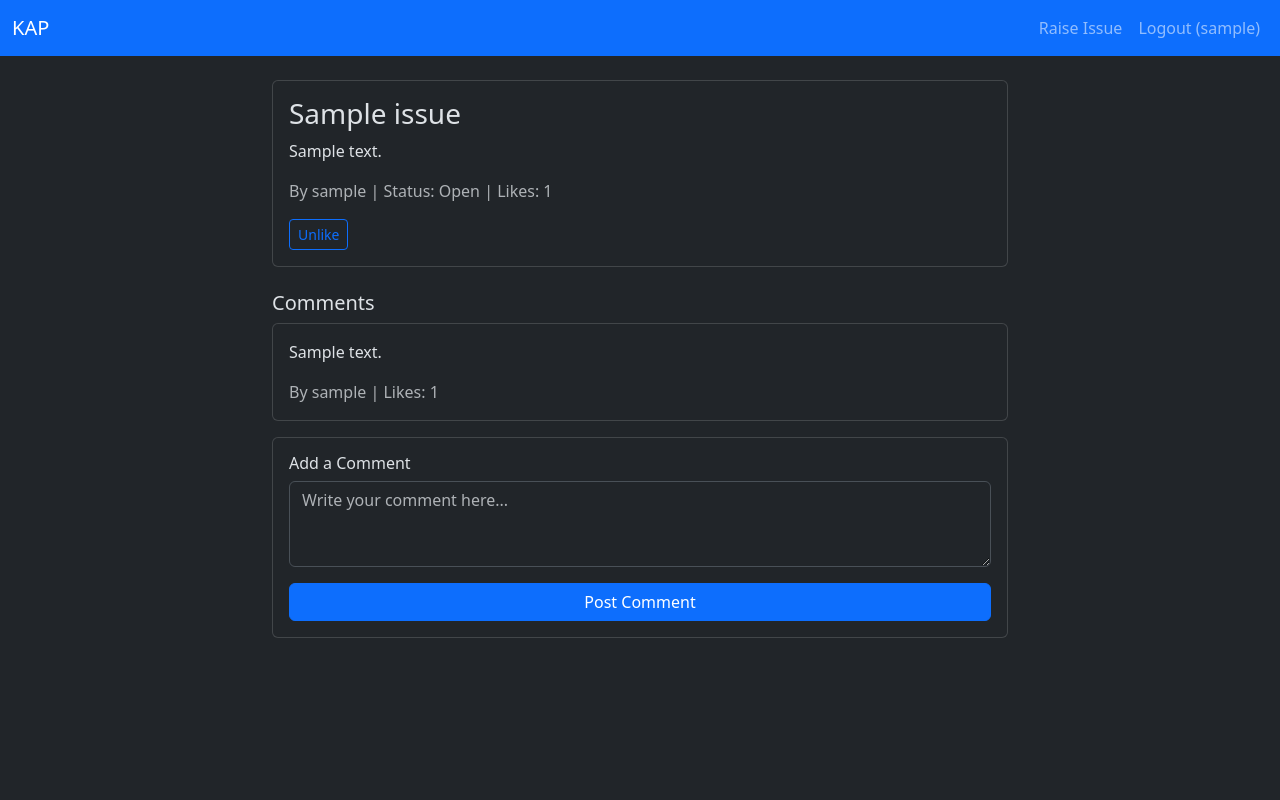
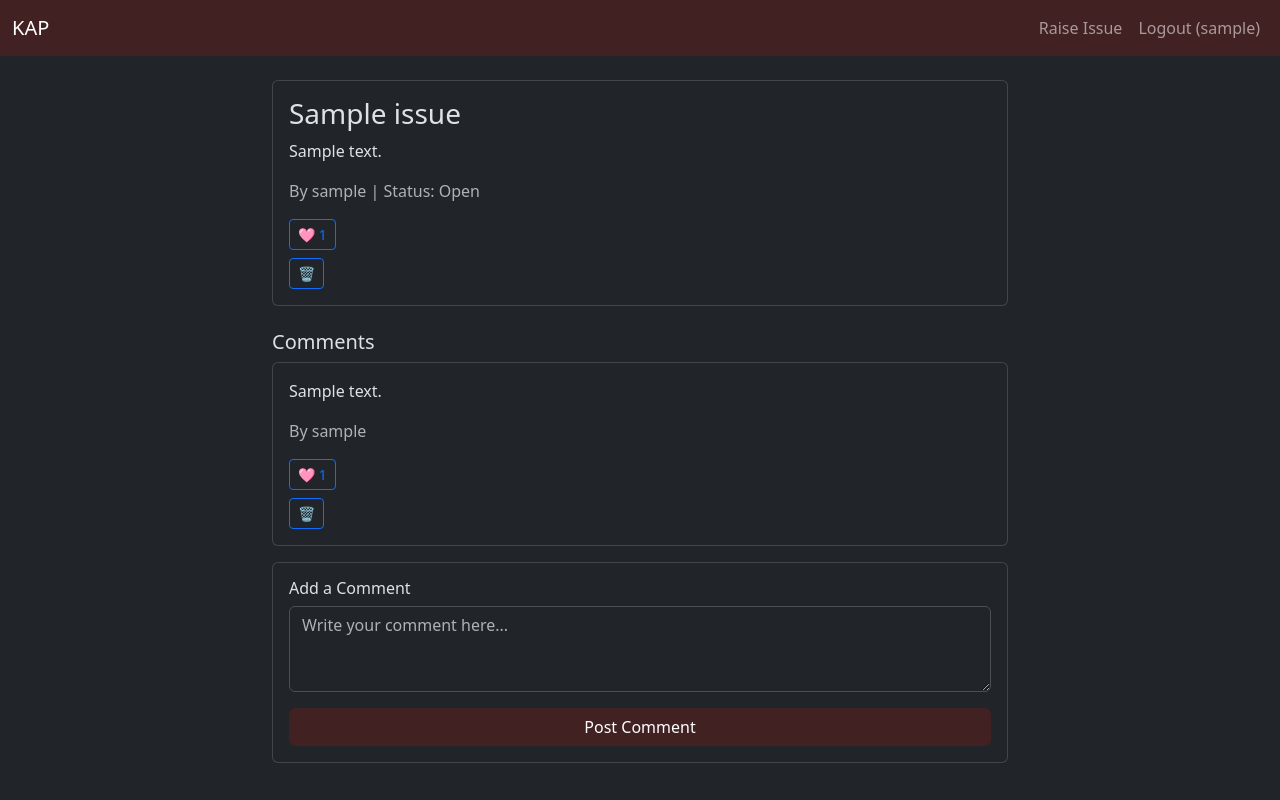
Before and after one commit to idknow94/KAP, a Django app: page /issue/1/ in a window 1280 px wide. Run offline with Django 5.2, Linux system fonts and the light colour scheme; a user stored in the database is signed in; tables that the repository leaves empty hold one stand-in row (values such as "Sample post").

Commit message:
Added alot

```diff
--- a/KAP/KAP/urls.py
+++ b/KAP/KAP/urls.py
@@ -16,9 +16,13 @@ Including another URLconf
 """
 from django.contrib import admin
 from django.urls import path, include
+from issues.views import CampionSignupView, login_view
+from django.contrib.auth.views import LogoutView
 
 urlpatterns = [
     path('admin/', admin.site.urls),
-    path('users/', include('django.contrib.auth.urls')),
+    path('users/login/', login_view, name='login'),
+    path('users/logout/', LogoutView.as_view(next_page='/'), name='logout'),
+    path('signup/', CampionSignupView.as_view(), name='signup'),
     path('', include('issues.urls'))
 ]
--- a/KAP/issues/forms.py
+++ b/KAP/issues/forms.py
@@ -1,5 +1,21 @@
 from django import forms
 from .models import Issue, Comment
+from django.contrib.auth.forms import AuthenticationForm
+from django.core.exceptions import ValidationError
+from django.contrib.auth.forms import UserCreationForm
+from django.contrib.auth.models import User
+
+
+class CampionSignupForm(UserCreationForm):
+    def clean_email(self):
+        email = self.cleaned_data.get('email')
+        if not email.endswith('@campion.edu.gr'):
+            raise ValidationError("Only @campion.edu.gr emails are allowed.")
+        return email
+
+    class Meta:
+        model = User
+        fields = ['username', 'email']
 
 
 class IssueForm(forms.ModelForm):
--- a/KAP/issues/urls.py
+++ b/KAP/issues/urls.py
@@ -9,7 +9,11 @@ urlpatterns = [
          name='issue_create'),  # Raise new issue
     path('issue/<int:issue_id>/like/', views.issue_like_toggle,
          name='issue_like_toggle'),  # Like/Unlike
-    path('signup/', views.signup_view, name='signup'),  # Sign up
+    path('issue/<int:issue_id>/delete', views.issue_delete, name='issue_delete'),
+    path('comment/<int:comment_id>/delete',
+         views.comment_delete, name='comment_delete'),
+    path('comment/<int:comment_id>/like/', views.comment_like_toggle,
+         name='comment_like_toggle'),  # Like/Unlike
     path('comment/<int:issue_id>/add/', views.add_comment,
          name='add_comment'),  # Add comment
 ]
--- a/KAP/issues/views.py
+++ b/KAP/issues/views.py
@@ -2,9 +2,17 @@ from django.shortcuts import render, redirect, get_object_or_404
 from django.contrib.auth.forms import UserCreationForm, AuthenticationForm
 from django.contrib.auth import login
 from django.contrib.auth.decorators import login_required
-
+from django.urls import reverse_lazy
 from .forms import IssueForm, CommentForm
 from .models import Issue, Comment
+from django.views.generic import CreateView
+from .forms import CampionSignupForm
+
+
+class CampionSignupView(CreateView):
+    template_name = 'registration/signup.html'
+    form_class = CampionSignupForm
+    success_url = reverse_lazy('login')
 
 # Signup view
 
@@ -121,3 +129,39 @@ def issue_like_toggle(request, issue_id):
     if referer:
         return redirect(referer)
     return redirect('issue_detail', issue_id=issue.id)
+
+
+@login_required
+def comment_like_toggle(request, comment_id):
+    comment = get_object_or_404(Comment, id=comment_id)
+
+    if request.user in comment.likes.all():
+        comment.likes.remove(request.user)
+    else:
+        comment.likes.add(request.user)
+
+    # Redirect back to the referring page (list or detail)
+    referer = request.META.get('HTTP_REFERER')
+    if referer:
+        return redirect(referer)
+    return redirect('issue_detail', comment_id=comment.id)
+
+
+@login_required
+def issue_delete(request, issue_id):
+    issue = get_object_or_404(Issue, id=issue_id)
+
+    if request.user.id == issue.author.id:
+        issue.delete()
+
+    return redirect('home')
+
+
+@login_required
+def comment_delete(request, comment_id):
+    comment = get_object_or_404(Comment, id=comment_id)
+    issue_id = comment.issue.id
+    if request.user.id == comment.author.id:
+        comment.delete()
+
+    return redirect('issue', issue_id)
--- a/KAP/static/css/style.css
+++ b/KAP/static/css/style.css
@@ -0,0 +1,10 @@
+:root {
+  --bs-primary: #412121; /* Replace with your color (e.g., Campion blue/purple) */
+}
+.btn-primary {
+  background-color: var(--bs-primary);
+  border-color: var(--bs-primary);
+}
+.navbar.bg-primary {
+  background-color: var(--bs-primary) !important;
+}
--- a/KAP/templates/base.html
+++ b/KAP/templates/base.html
@@ -10,6 +10,19 @@
 
     <link rel="stylesheet" href="{% static 'css/style.css' %}">
 </head>
+<!-- <style>
+:root {
+  --bs-primary: #5b28e7; /* Replace with your color (e.g., Campion blue/purple) */
+  --bs-primary-rgb: 91, 40, 231;
+}
+.btn-primary {
+  background-color: var(--bs-primary);
+  border-color: var(--bs-primary);
+}
+.navbar.bg-primary {
+  background-color: var(--bs-primary) !important;
+}
+</style> -->
 <body>
     {% include 'navbar.html' %}
 
--- a/KAP/templates/issues/issue_detail.html
+++ b/KAP/templates/issues/issue_detail.html
@@ -11,16 +11,24 @@
                 <h3 class="card-title">{{ issue.title }}</h3>
                 <p class="card-text">{{ issue.description }}</p>
                 <p class="text-muted">
-                    By {{ issue.author.username }} | Status: {{ issue.get_status_display }} | Likes: {{ issue.total_likes }}
+                    By {{ issue.author.username }} | Status: {{ issue.get_status_display }}
                 </p>
 
                 {% if user.is_authenticated %}
                     <form method="post" action="{% url 'issue_like_toggle' issue.id %}">
                         {% csrf_token %}
                         <button type="submit" class="btn btn-outline-primary btn-sm">
-                            {% if user in issue.likes.all %}Unlike{% else %}Like{% endif %}
+                            {% if user in issue.likes.all %}🩷{% else %}🤍{% endif %} {{ issue.total_likes }}
                         </button>
                     </form>
+                    {% if user.id == issue.author.id %}
+                    <form method="post" action="{% url 'issue_delete' issue.id %}" class="mt-2">
+                        {% csrf_token %}
+                        <button type="submit" class="btn btn-outline-primary btn-sm">
+                            🗑️
+                        </button>
+                    </form>
+                    {% endif %}
                 {% endif %}
             </div>
         </div>
@@ -31,7 +39,24 @@
             <div class="card mb-2">
                 <div class="card-body">
                     <p>{{ comment.text }}</p>
-                    <p class="text-muted mb-0">By {{ comment.author.username }} | Likes: {{ comment.total_likes }}</p>
+                    <p class="text-muted mb-0">By {{ comment.author.username }}</p>
+                    {% if user.is_authenticated %}
+                    <p></p>
+                    <form method="post" action="{% url 'comment_like_toggle' comment.id %}">
+                        {% csrf_token %}
+                        <button type="submit" class="btn btn-outline-primary btn-sm">
+                            {% if user in comment.likes.all %}🩷{% else %}🤍{% endif %} {{ comment.total_likes }}
+                        </button>
+                    </form>
+                    {% if user.id == issue.author.id %}
+                    <form method="post" action="{% url 'comment_delete' comment.id %}" class="mt-2">
+                        {% csrf_token %}
+                        <button type="submit" class="btn btn-outline-primary btn-sm">
+                            🗑️
+                        </button>
+                    </form>
+                    {% endif %}
+                    {% endif %}
                 </div>
             </div>
         {% empty %}
```
Also changed, not shown: KAP/KAP/settings.py (+9 -0 lines), KAP/templates/issues/issue_list.html (+10 -2 lines).
